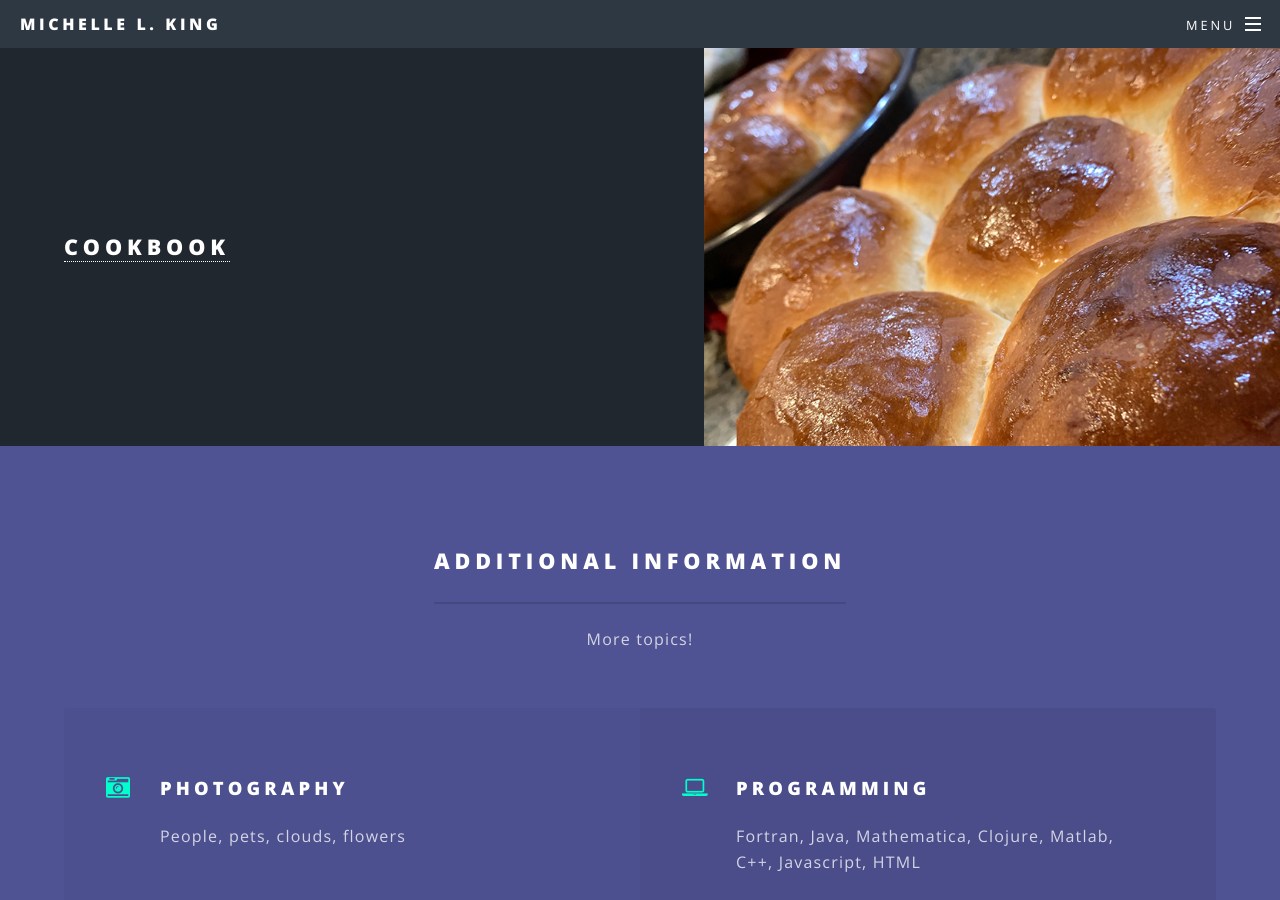
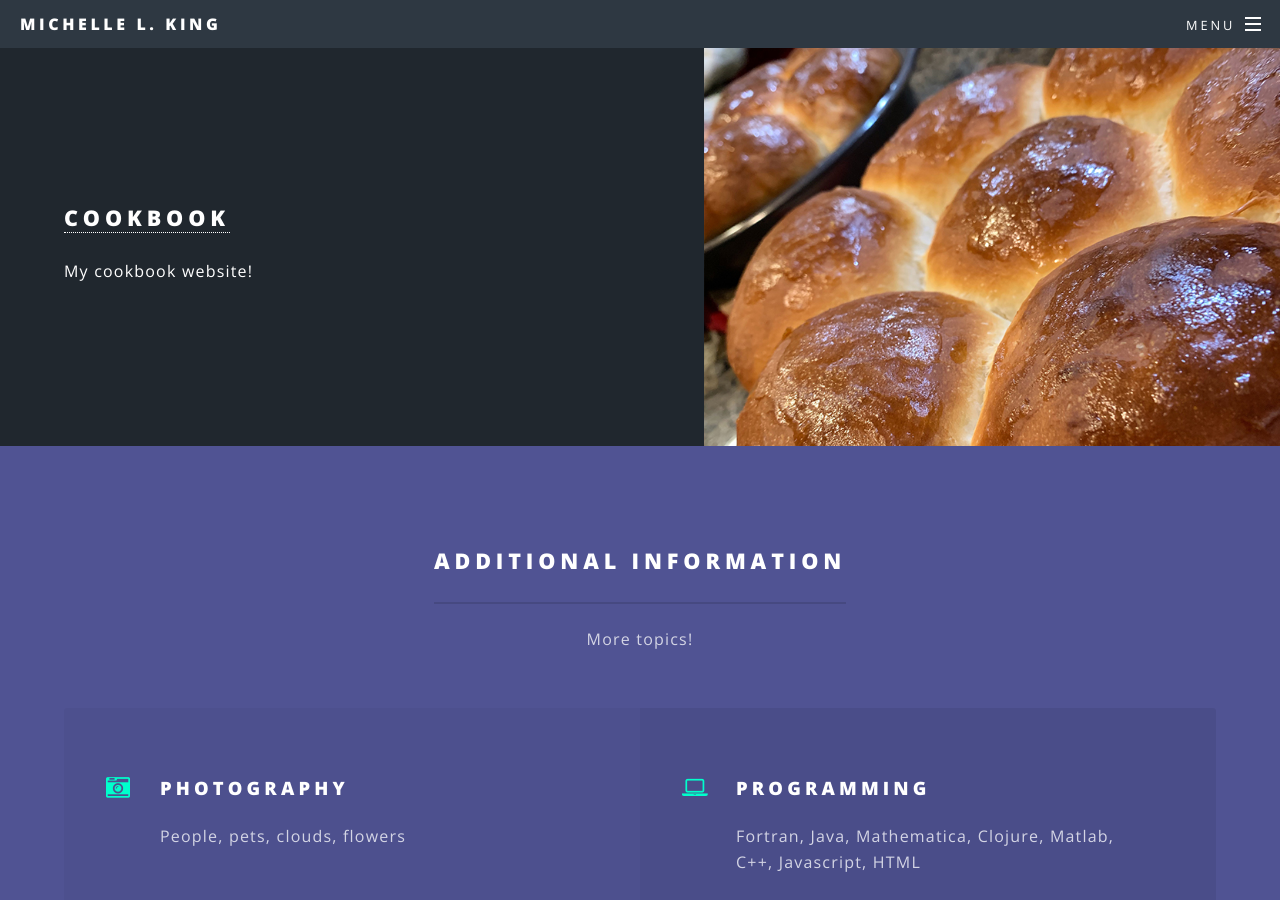
Before and after one commit to MichelleLKing/michellelking.github.io, a Jekyll site: the page built from index.html, in a window 1280 px wide and 900 px high, scrolled down 2684 px. Built offline with Jekyll 4.4.1, drawn with Linux system fonts in a browser that asks for light colours.

Commit message:
added cookbook description

```diff
--- a/index.html
+++ b/index.html
@@ -66,6 +66,9 @@ layout: landing
   <section class="spotlight">
 		  <div class="image"><img src="images/cookbook1.jpg" alt="" /></div><div class="content">
 			    <h2><a href="https://evarda.github.io">Cookbook</a></h2>
+          <p>
+              My cookbook website!
+          </p>
 		  </div>
 	</section>
 </section>
```
